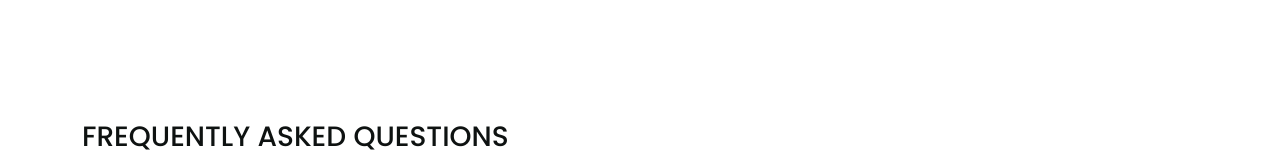
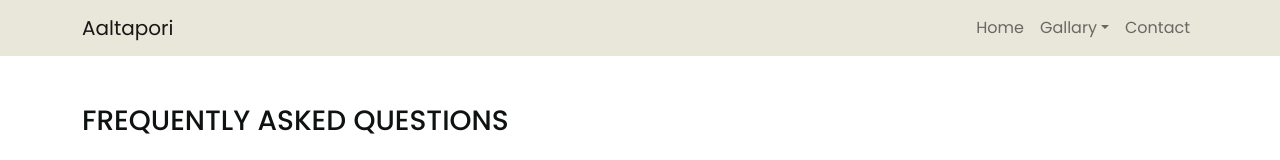
Before and after one commit to pavelray/homestay-template-bootstrap, a Next.js app: page /contact in a window 1280 px wide. Shown: the top 160 px of the page. Built offline with nearby package versions, Linux system fonts and the light colour scheme.

Commit message:
Mobile style updated

```diff
--- a/src/components/ui/Navbar/Navbar.js
+++ b/src/components/ui/Navbar/Navbar.js
@@ -8,25 +8,26 @@ import NavDropdown from "react-bootstrap/NavDropdown";
 
 const NavbarMenu = () => {
   return (
-    <Navbar bg="light" expand="lg">
+    <Navbar bg="warning" expand="lg" className="fixed-top">
       <Container>
-        <Navbar.Brand href="#home">React-Bootstrap</Navbar.Brand>
+        <Navbar.Brand>Aaltapori</Navbar.Brand>
         <Navbar.Toggle aria-controls="basic-navbar-nav" />
         <Navbar.Collapse id="basic-navbar-nav">
-          <Nav className="me-auto">
-            <Nav.Link href="#home">Home</Nav.Link>
-            <Nav.Link href="#link">Link</Nav.Link>
-            <NavDropdown title="Dropdown" id="basic-nav-dropdown">
-              <NavDropdown.Item href="#action/3.1">Action</NavDropdown.Item>
-              <NavDropdown.Item href="#action/3.2">
-                Another action
+          <Nav className="ms-auto">
+            <Link className="nav-link" href="/">
+              Home
+            </Link>
+            <NavDropdown title="Gallary" id="basic-nav-dropdown">
+              <NavDropdown.Item>
+                <Link href="/gallary">Photo Gallary</Link>
               </NavDropdown.Item>
-              <NavDropdown.Item href="#action/3.3">Something</NavDropdown.Item>
-              <NavDropdown.Divider />
-              <NavDropdown.Item href="#action/3.4">
-                Separated link
+              <NavDropdown.Item>
+                <Link href="/gallary">Video Gallary</Link>
               </NavDropdown.Item>
             </NavDropdown>
+            <Nav.Link>
+              <Link href="/contact"> Contact</Link>
+            </Nav.Link>
           </Nav>
         </Navbar.Collapse>
       </Container>
@@ -34,4 +35,4 @@ const NavbarMenu = () => {
   );
 };
 
-export default Navbar;
+export default NavbarMenu;
--- a/src/components/ui/Slide/VideoSlide.module.scss
+++ b/src/components/ui/Slide/VideoSlide.module.scss
@@ -3,6 +3,10 @@
   height: 45rem;
   background: #000;
   color: #fff;
+
+  @media screen and (max-device-width: 640px) {
+    height: 100%;
+  }
 }
 .overlay-image {
   position: absolute;
--- a/src/styles/Home.module.scss
+++ b/src/styles/Home.module.scss
@@ -1,6 +1,9 @@
 .carousel-container {
   padding: 0rem;
   margin-bottom: 10rem;
+  @media screen and (max-device-width: 640px) {
+    margin-bottom: 6rem;
+  }
 }
 .title {
   font-size: 2.2rem;
```
Also changed, not shown: src/components/ui/Carousel/Carousel.module.scss (+10 -5 lines).
